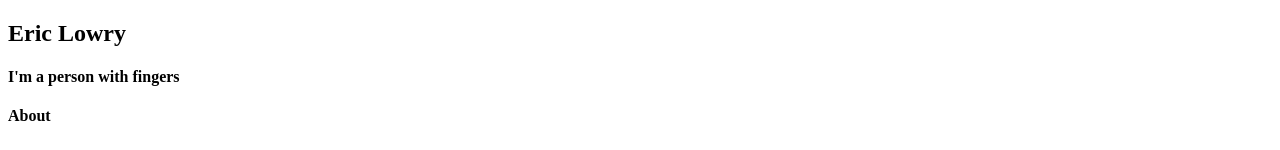
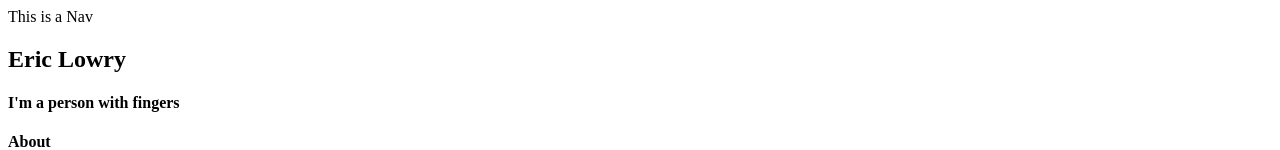
Before and after one commit to EricL0wry/eric-lowry-portfolio, a React app: page / in a window 1280 px wide. Shown: the top 150 px of the page. Built offline with nearby package versions, Linux system fonts and the light colour scheme; the HTML template or start-up script is replaced by a standard one.

Commit message:
Imported nav into app

```diff
--- a/src/components/app.jsx
+++ b/src/components/app.jsx
@@ -1,4 +1,5 @@
 import React from 'react';
+import Nav from './nav';
 import Banner from './banner';
 import About from './about';
 import ProjectList from './component-data/project-list';
@@ -20,10 +21,11 @@ export default class App extends React.Component {
   render() {
     return (
       <div className="app-container">
+        <Nav />
         <Banner />
         <About />
-        <Projects projects={ProjectList}/>
-        <Skills skills={SkillsList}/>
+        <Projects projects={ProjectList} />
+        <Skills skills={SkillsList} />
         <Tools tools={ToolsList} />
         <Contacts contacts={ContactList} />
         <Footer />
```
